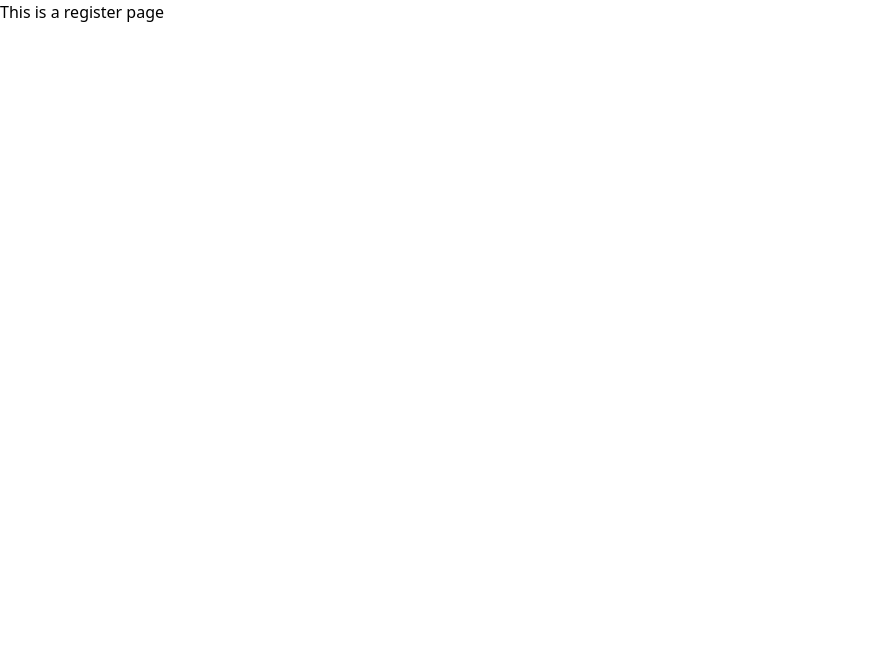
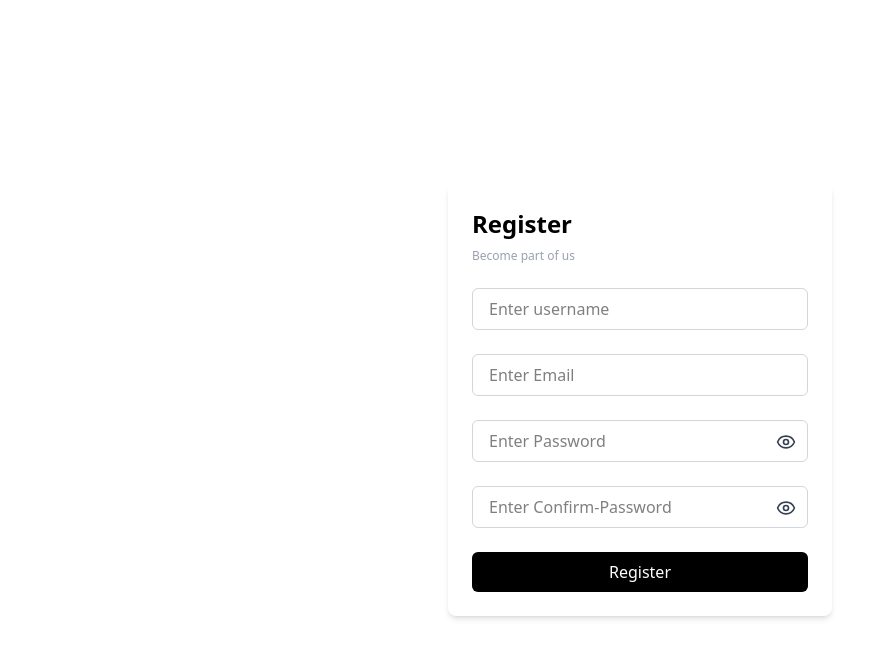
Before and after one commit to sonamsherpatech/admin-dashboard, a Next.js app in the folder client/: page /register in a window 1280 px wide. Shown: the top 658 px of the page, without its empty margins (0-893 px from the left). Built offline with nearby package versions, Linux system fonts and the light colour scheme.

Commit message:
add auth guard, and ui design of register page

```diff
--- a/client/src/app/(auth)/login/page.tsx
+++ b/client/src/app/(auth)/login/page.tsx
@@ -1,7 +1,7 @@
 "use client";
 import { Eye, EyeClosed } from "lucide-react";
 import Image from "next/image";
-import { useState } from "react";
+import { useEffect, useState } from "react";
 import loginSchema from "./login-validation";
 import { useForm } from "react-hook-form";
 import { zodResolver } from "@hookform/resolvers/zod";
@@ -9,6 +9,8 @@ import { z } from "zod";
 import { useAppDispatch, useAppSelector } from "@/lib/store/hooks";
 import { loginUser } from "@/lib/store/auth/auth-thunks";
 import { toast } from "sonner";
+import { useRouter } from "next/navigation";
+import Button from "@/components/ui/Button";
 
 type LoginFormType = z.infer<typeof loginSchema>;
 
@@ -16,7 +18,9 @@ export default function LoginPage() {
   const [seePassword, setSeePassword] = useState<boolean>(false);
   const dispatch = useAppDispatch();
   const { status, error } = useAppSelector((store) => store.auth);
+  const router = useRouter();
 
+  const [checkingAuth, setCheckingAuth] = useState<boolean>(true);
   const {
     register,
     handleSubmit,
@@ -30,6 +34,15 @@ export default function LoginPage() {
     },
   });
 
+  useEffect(() => {
+    const token = localStorage.getItem("token");
+    if (token) {
+      router.replace("/dashboard");
+    } else {
+      setCheckingAuth(false);
+    }
+  }, [router]);
+
   function handlePasswordSee() {
     if (isSubmitting) return;
     setSeePassword(!seePassword);
@@ -40,12 +53,15 @@ export default function LoginPage() {
     if (loginUser.fulfilled.match(result)) {
       toast.success("Logged in sucessfully 🎉");
       reset();
+      router.push("/dashboard");
     }
 
     if (loginUser.rejected.match(result)) {
       toast.error(result.payload as string);
     }
   }
+
+  if (checkingAuth) return null;
 
   return (
     <div className="min-h-screen flex items-center justify-center">
@@ -103,17 +119,11 @@ export default function LoginPage() {
             )}
           </div>
           <div className="flex justify-center">
-            <button
+            <Button
+              type="submit"
               disabled={isSubmitting}
-              className={`w-full px-6 py-2 rounded-md font-medium transition  ${
-                isSubmitting
-                  ? "bg-gray-400 cursor-not-allowed"
-                  : "bg-black text-white hover:bg-gray-900 cursor-pointer"
-              } `}
-              type="submit"
-            >
-              {isSubmitting ? "Logging in ... " : "Login"}
-            </button>
+              text={isSubmitting ? "Loggin in..." : "Login"}
+            />
           </div>
           <div>
             <button
--- a/client/src/app/(auth)/register/page.tsx
+++ b/client/src/app/(auth)/register/page.tsx
@@ -1,3 +1,37 @@
+import Button from "@/components/ui/Button";
+import { Eye } from "lucide-react";
+
 export default function RegisterUser() {
-  return <h1>This is a register page</h1>;
+  return (
+    <div className="min-h-screen flex items-center justify-center">
+      <div className="w-full max-w-sm bg-white rounded-lg shadow-md p-6">
+        <h3 className="font-bold text-2xl mb-2">Register</h3>
+        <p className="text-xs text-gray-400 mb-6">Become part of us</p>
+        <form className="space-y-6">
+          <div>
+            <input className="border rounded-md px-4 py-2 w-full focus:outline-none focus:ring-1 transition border-gray-300 focus:border-blue-500 focus:ring-blue-200 " type="text" placeholder="Enter username" />
+          </div>
+
+          <div>
+            <input className="border rounded-md px-4 py-2 w-full focus: outline-none focus:ring-1 transition border-gray-300 focus:border-blue-500 focus:ring-blue-200" type="email" placeholder="Enter Email"/>
+          </div>
+
+          <div className="relative">
+            <Eye className="absolute top-3 right-3 cursor-pointer text-gray-700" size={20} />
+            <input className="border rounded-md px-4 py-2 w-full focus:outline-none focus:ring-1 transition border-gray-300 focus:border-blue-500 focus:ring-blue-200" type="password" placeholder="Enter Password"/>
+          </div>
+
+          <div className="relative">
+            <Eye className="absolute top-3 right-3 text-gray-700 cursor-pointer" size={20} />
+            <input className="border rounded-md px-4 py-2 w-full focus:outline-none focus:ring-1 transition border-gray-300 focus:border-blue-500 focus:ring-blue-200" type="password" placeholder="Enter Confirm-Password"/>
+          </div>
+
+          <div>
+            <Button type="submit" text="Register" />
+          </div>
+
+        </form>
+      </div>
+    </div>
+  )
 }
--- /dev/null
+++ b/client/src/app/dashboard/page.tsx
@@ -0,0 +1,9 @@
+import AuthGuard from "@/components/auth/AuthGuard";
+
+export default function Dashboard() {
+  return (
+    <AuthGuard>
+      <h1>This is a dashboard</h1>;
+    </AuthGuard>
+  );
+}
--- /dev/null
+++ b/client/src/components/auth/AuthGuard.tsx
@@ -0,0 +1,25 @@
+"use client";
+import { useRouter } from "next/navigation";
+import React, { useEffect, useState } from "react";
+
+interface AuthGuardProps {
+  children: React.ReactNode;
+}
+export default function AuthGuard({ children }: AuthGuardProps) {
+  const router = useRouter();
+  const [checkingAuth, setCheckingAuth] = useState<boolean>(true);
+
+  useEffect(() => {
+    const token = localStorage.getItem("token");
+
+    if (!token) {
+      router.replace("/login");
+    } else {
+      setCheckingAuth(false);
+    }
+  }, [router]);
+
+  if (checkingAuth) return null;
+
+  return <>{children}</>;
+}
--- /dev/null
+++ b/client/src/components/ui/Button.tsx
@@ -0,0 +1,30 @@
+import React from "react";
+
+interface ButtonTypes {
+  text: string;
+  type?: "submit" | "reset" | "button";
+  disabled?: boolean;
+  className?: string;
+  children?: React.ReactNode;
+}
+export default function Button({
+  text,
+  type = "button",
+  disabled = false,
+  className = "",
+  children,
+}: ButtonTypes) {
+  return (
+    <button
+      className={`w-full px-6 py-2 rounded-md font-medium transition-colors cursor-pointer duration-200 ${
+        disabled
+          ? "bg-gray-400 cursor-not-allowed"
+          : "bg-black text-white hover:bg-gray-900"
+      } ${className}`}
+      type={type}
+      disabled={disabled}
+    >
+      {children || text}
+    </button>
+  );
+}
--- /dev/null
+++ b/client/src/lib/auth/logout.ts
@@ -0,0 +1,7 @@
+import { logout } from "../store/auth/auth-slice";
+import { AppDispatch } from "../store/store";
+
+export function performLogout(dispatch: AppDispatch) {
+  localStorage.removeItem("token");
+  dispatch(logout());
+}
--- /dev/null
+++ b/client/src/lib/axios/axios-instance.ts
@@ -0,0 +1,39 @@
+import axios from "axios";
+import store from "../store/store";
+import { logout } from "../store/auth/auth-slice";
+
+const axiosInstance = axios.create({
+  baseURL: process.env.NEXT_PUBLIC_API_URL,
+  headers: {
+    "Content-Type": "application/json",
+  },
+});
+
+//Request Interceptor
+axiosInstance.interceptors.request.use(
+  (config) => {
+    const token = localStorage.getItem("token");
+    if (token) {
+      config.headers.Authorization = `Bearer ${token}`;
+    }
+    return config;
+  },
+  (error) => {
+    return Promise.reject(error);
+  }
+);
+
+//Response Interceptor
+axiosInstance.interceptors.response.use(
+  (response) => response,
+  (error) => {
+    if (error.response?.status === 401) {
+      localStorage.removeItem("token");
+      store.dispatch(logout());
+      window.location.href = "/login";
+    }
+    return Promise.reject(error);
+  }
+);
+
+export default axiosInstance;
--- a/client/src/lib/store/auth/auth-slice.ts
+++ b/client/src/lib/store/auth/auth-slice.ts
@@ -24,6 +24,11 @@ const authSlice = createSlice({
     setError(state: IUserInitialState, action: PayloadAction<string | null>) {
       state.error = action.payload;
     },
+    logout(state: IUserInitialState) {
+      state.user = { username: "" };
+      state.status = Status.IDLE;
+      state.error = null;
+    },
   },
   extraReducers: (builder) => {
     builder
@@ -43,5 +48,5 @@ const authSlice = createSlice({
   },
 });
 
-export const { setUser, setError, setStatus } = authSlice.actions;
+export const { setUser, setError, setStatus, logout } = authSlice.actions;
 export default authSlice.reducer;
--- a/client/src/lib/store/auth/auth-thunks.ts
+++ b/client/src/lib/store/auth/auth-thunks.ts
@@ -1,6 +1,5 @@
 import { createAsyncThunk } from "@reduxjs/toolkit";
 import { IUserData } from "./auth-slice-types";
-import axios from "axios";
 import axiosInstance from "@/lib/axios/axios";
 
 interface LoginPayload {
```
